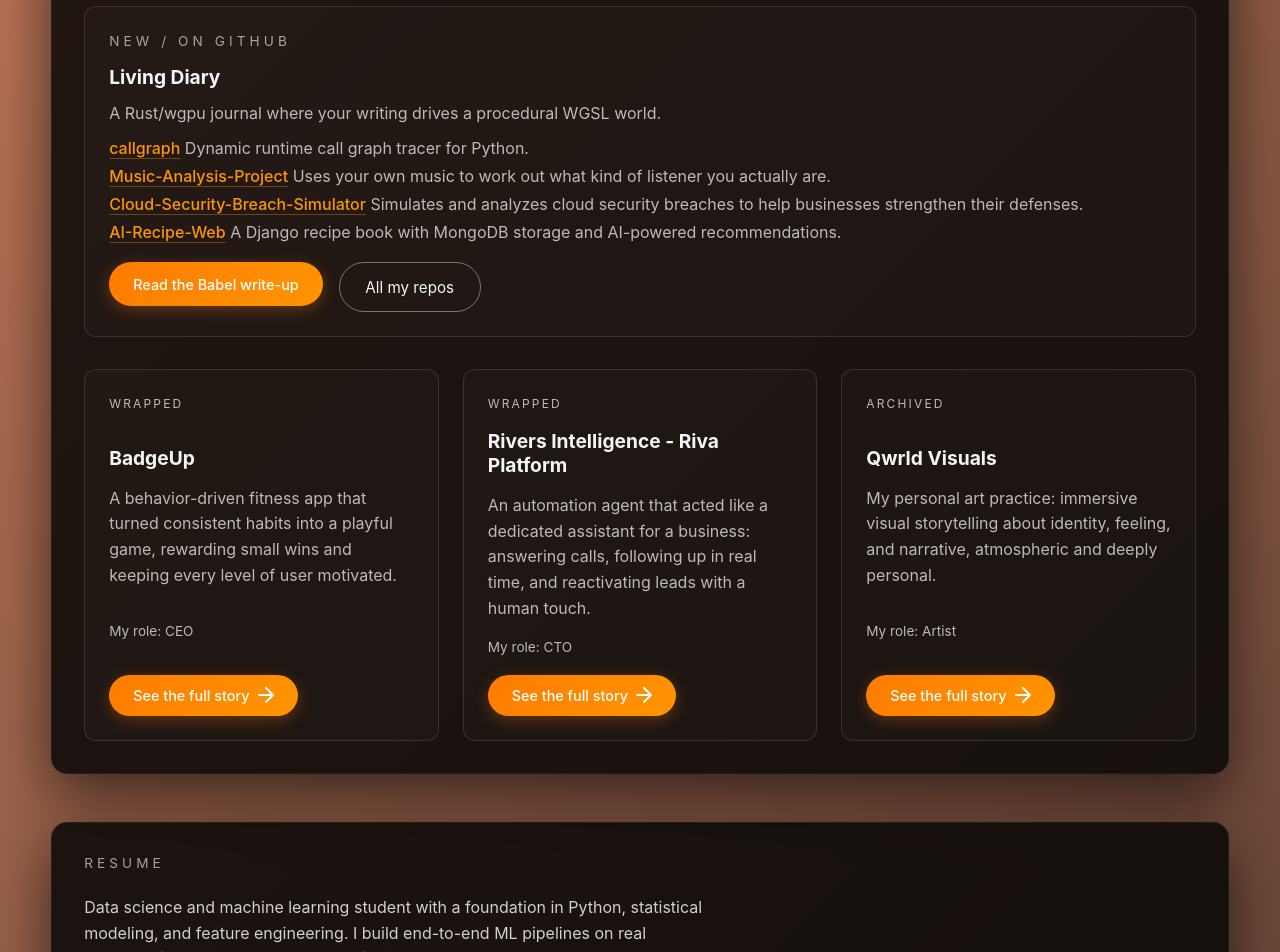
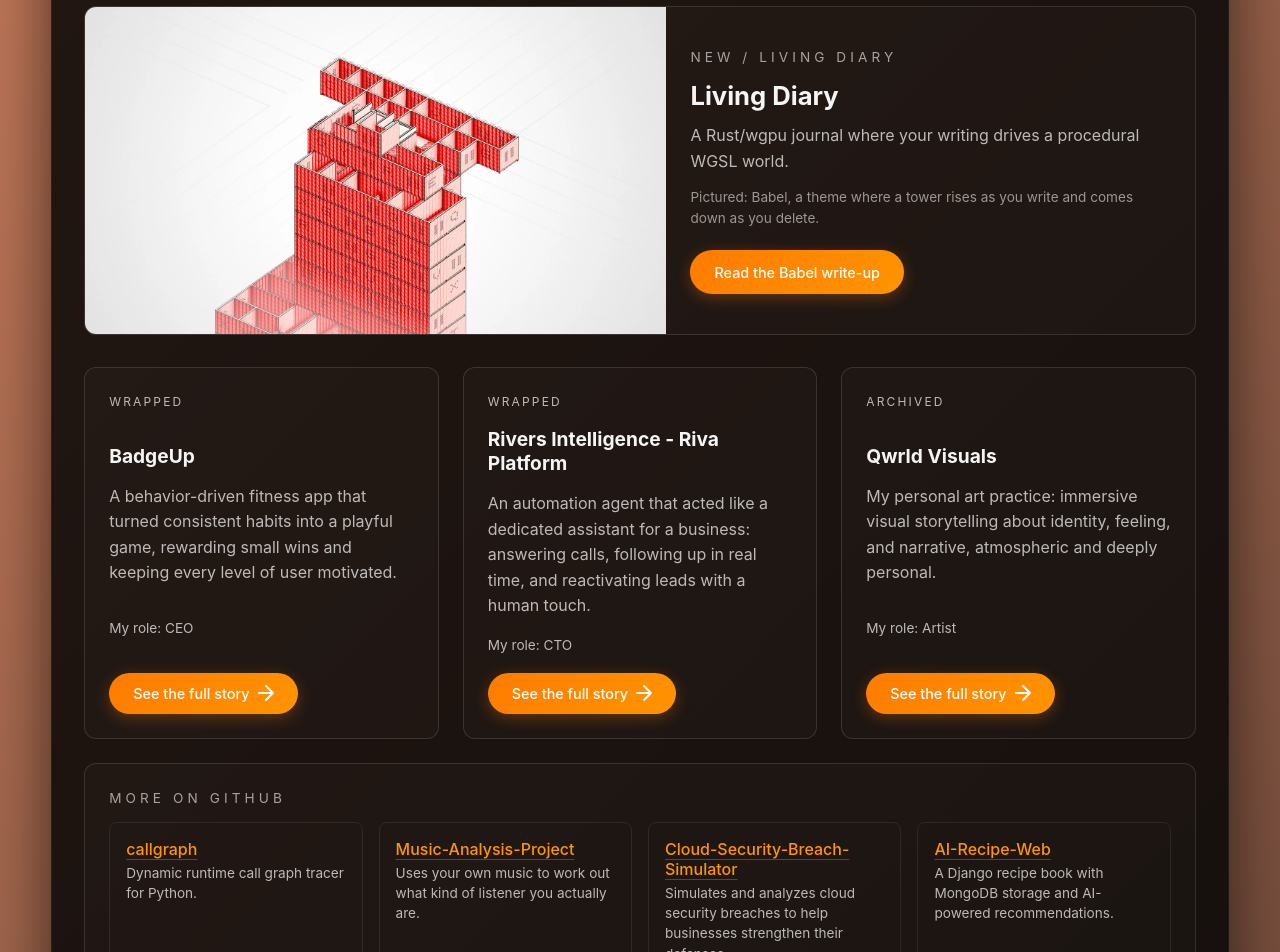
Before and after one commit to c-wilson04/Portfolio-V2, a React (Vite) app: page / in a window 1280 px wide. Shown: the part 740-1692 px from the top of the page. Built offline with nearby package versions, Linux system fonts and the light colour scheme; no server answers.

Commit message:
feat: split Living Diary (with Babel image) from the GitHub repo list
Co-Authored-By: Claude Sonnet 5.5 <noreply@anthropic.com>

```diff
--- a/src/components/Projects.css
+++ b/src/components/Projects.css
@@ -184,3 +184,80 @@
 .github-repos a {
   font-weight: 500;
 }
+
+.featured-card {
+  margin-top: 1.5rem;
+  display: grid;
+  grid-template-columns: minmax(0, 1.1fr) minmax(0, 1fr);
+  overflow: hidden;
+  border: 1px solid rgba(255, 255, 255, 0.12);
+  border-radius: 0.75rem;
+  background: rgba(255, 255, 255, 0.02);
+}
+
+.featured-image {
+  width: 100%;
+  height: 100%;
+  min-height: 240px;
+  object-fit: cover;
+  display: block;
+}
+
+.featured-body {
+  padding: 1.5rem;
+  display: flex;
+  flex-direction: column;
+  gap: 0.75rem;
+  justify-content: center;
+}
+
+.featured-body .subtitle {
+  margin: 0;
+  font-size: 0.85rem;
+  letter-spacing: 0.3em;
+  text-transform: uppercase;
+  color: rgba(255, 255, 255, 0.6);
+}
+
+.featured-body h3 {
+  margin: 0;
+  font-size: 1.6rem;
+}
+
+.featured-body p {
+  margin: 0;
+  color: rgba(255, 255, 255, 0.7);
+  line-height: 1.6;
+}
+
+.featured-body .featured-theme {
+  font-size: 0.85rem;
+  color: rgba(255, 255, 255, 0.55);
+}
+
+@media (max-width: 720px) {
+  .featured-card {
+    grid-template-columns: 1fr;
+  }
+}
+
+.github-card .github-repos {
+  display: grid;
+  grid-template-columns: repeat(auto-fit, minmax(220px, 1fr));
+  gap: 1rem;
+}
+
+.github-repos li {
+  display: flex;
+  flex-direction: column;
+  gap: 0.25rem;
+  padding: 1rem;
+  border: 1px solid rgba(255, 255, 255, 0.08);
+  border-radius: 0.5rem;
+}
+
+.github-repos li span {
+  font-size: 0.85rem;
+  line-height: 1.5;
+  color: rgba(255, 255, 255, 0.7);
+}
--- a/src/components/Projects.tsx
+++ b/src/components/Projects.tsx
@@ -73,37 +73,26 @@ export default function Projects() {
           build experiences that live in that in-between.
         </p>
       </div>
-      <article className="github-card">
-        <p className="subtitle">New / On GitHub</p>
-        <h3>{githubFeatured.title}</h3>
-        <p>{githubFeatured.description}</p>
-        {githubRepos.length > 0 && (
-          <ul className="github-repos">
-            {githubRepos.map((repo) => (
-              <li key={repo.link}>
-                <a href={repo.link} target="_blank" rel="noreferrer">
-                  {repo.title}
-                </a>{" "}
-                {repo.description}
-              </li>
-            ))}
-          </ul>
-        )}
-        <div className="github-actions">
-          <a
-            href={githubFeatured.link}
-            className="project-btn"
-          >
-            <span>Read the Babel write-up</span>
-          </a>
-          <a
-            href="https://github.com/c-wilson04?tab=repositories"
-            target="_blank"
-            rel="noreferrer"
-            className="hero-link"
-          >
-            All my repos
-          </a>
+      <article className="featured-card">
+        <img
+          className="featured-image"
+          src={`${import.meta.env.BASE_URL}babel/hero.webp`}
+          alt="Babel: a black-and-white tower rising out of the page"
+          loading="lazy"
+        />
+        <div className="featured-body">
+          <p className="subtitle">New / Living Diary</p>
+          <h3>{githubFeatured.title}</h3>
+          <p>{githubFeatured.description}</p>
+          <p className="featured-theme">
+            Pictured: Babel, a theme where a tower rises as you write and comes
+            down as you delete.
+          </p>
+          <div className="github-actions">
+            <a href={githubFeatured.link} className="project-btn">
+              <span>Read the Babel write-up</span>
+            </a>
+          </div>
         </div>
       </article>
       <div className="project-grid">
@@ -137,6 +126,29 @@ export default function Projects() {
           </article>
         ))}
       </div>
+      <article className="github-card">
+        <p className="subtitle">More on GitHub</p>
+        <ul className="github-repos">
+          {githubRepos.map((repo) => (
+            <li key={repo.link}>
+              <a href={repo.link} target="_blank" rel="noreferrer">
+                {repo.title}
+              </a>
+              <span>{repo.description}</span>
+            </li>
+          ))}
+        </ul>
+        <div className="github-actions">
+          <a
+            href="https://github.com/c-wilson04?tab=repositories"
+            target="_blank"
+            rel="noreferrer"
+            className="hero-link"
+          >
+            All my repos
+          </a>
+        </div>
+      </article>
     </section>
   );
 }
```
